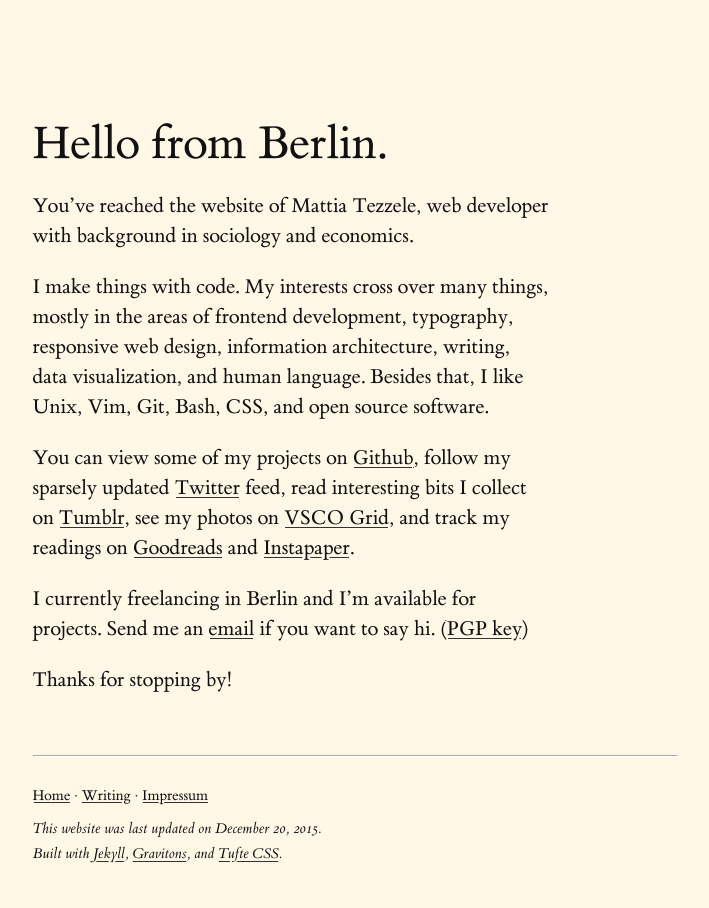
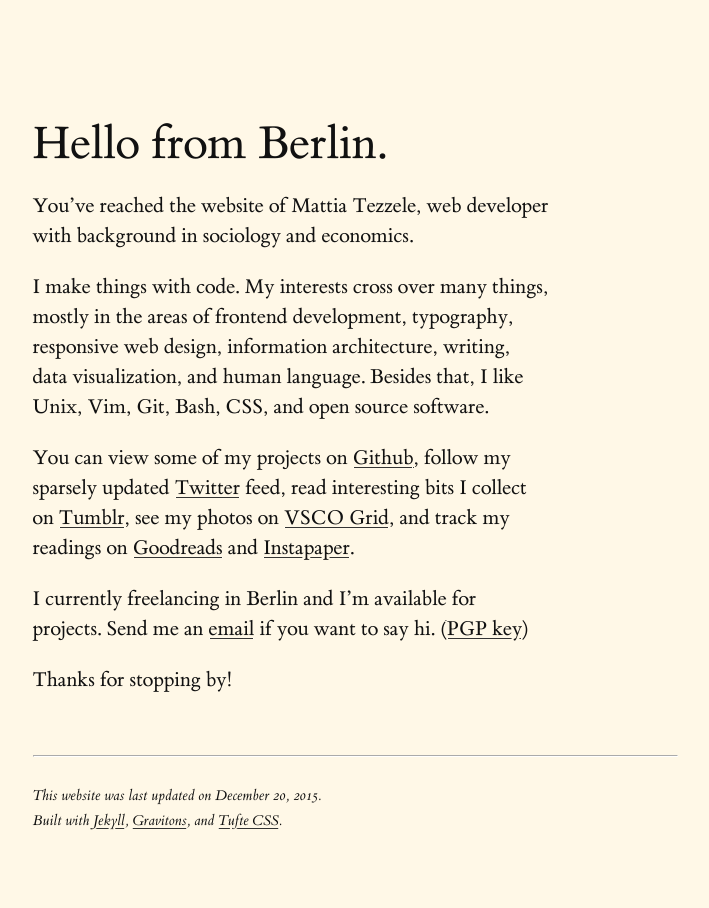
Before and after one commit to mrzool/mrzool.github.io, a Jekyll site: the page built from index.md, in a window 1280 px wide. Shown: the whole page, without its empty margins (285-994 px from the left). Built offline with Jekyll 4.4.1, drawn with Linux system fonts in a browser that asks for light colours.

Commit message:
Abstract out some stuff

```diff
--- a/_includes/_footer.html
+++ b/_includes/_footer.html
@@ -1,13 +1,5 @@
 <footer class="px2 py2 mt2">
-  <small class="block h5 mb2">
-    <a href="/">Home</a>
-    {% assign pages = site.pages | sort:"weight"  %}
-    {% for p in pages %}
-      {% unless p.exclude %}
-        &middot; <a href="{{ p.url }}">{{ p.title }}</a>
-      {% endunless %}
-    {% endfor %}
-  </small>
+  {% comment %} {% include _nav.html %} {% endcomment %}
   <small class="block h5 mb1"> <i>This website was last updated on {{ 'now' | date: "%B %-d, %Y" }}.</i> </small>
   <small class="block h5 mb3"><i>Built with <a href="http://jekyllrb.com/">Jekyll</a>, <a href="http://jxnblk.com/gravitons/">Gravitons</a>, and <a href="http://www.daveliepmann.com/tufte-css/">Tufte CSS</a>.</i></small>
 </footer>
--- /dev/null
+++ b/_includes/_posts.html
@@ -0,0 +1,5 @@
+<ul>
+{% for post in site.posts %}
+  <li><a href="{{ post.url }}">{{ post.title }}</a></li>
+{% endfor %}
+</ul>
```
Also changed, not shown: _includes/_nav.html (added, +9 -0 lines).
